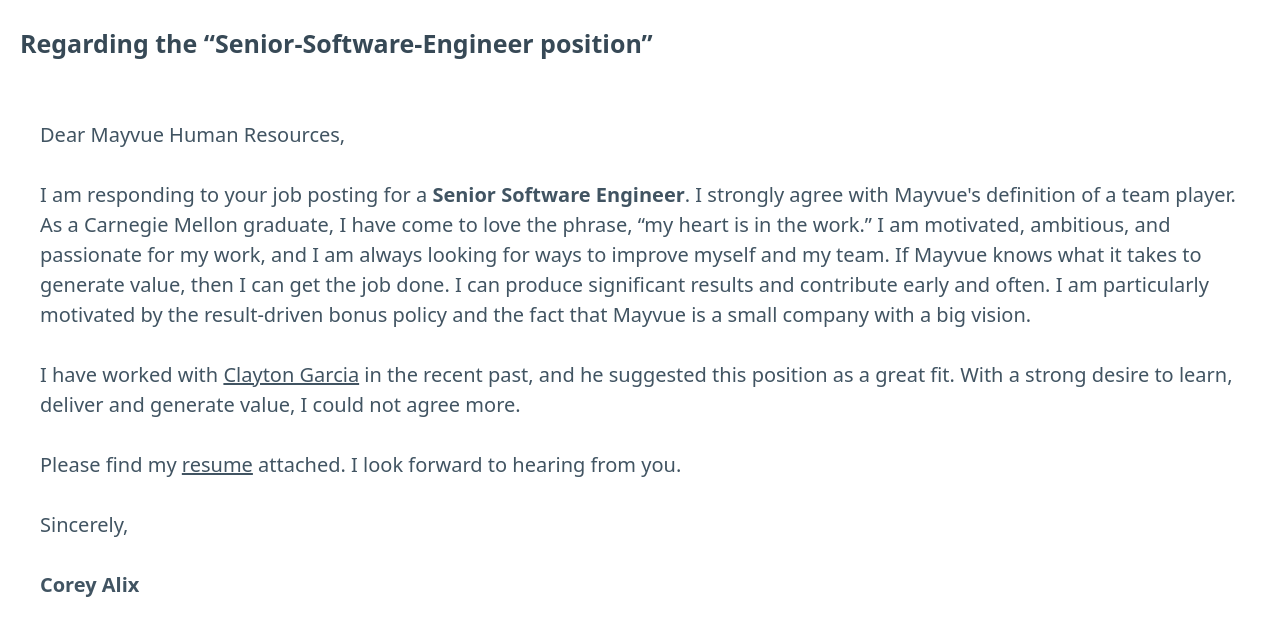
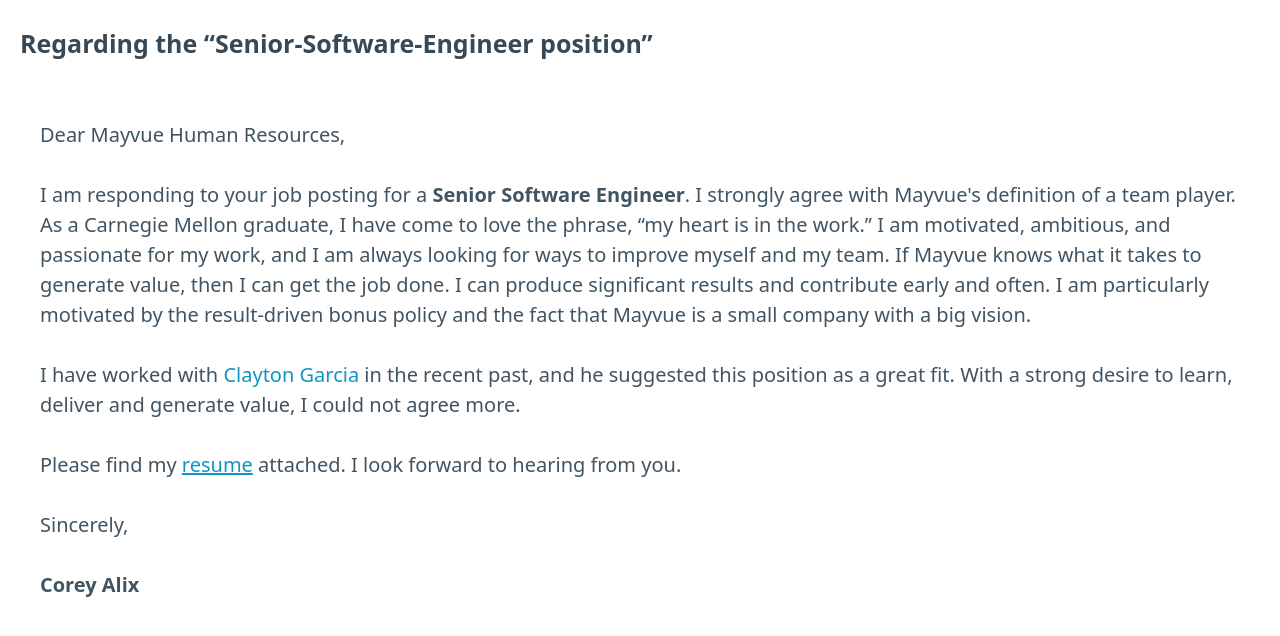
Before and after one commit to ca0v/ca0v, a plain HTML site: page resume/mayvue/cover.html in a window 1280 px wide. Shown: the part 310-946 px from the top of the page. Drawn offline with nearby package versions, Linux system fonts and the light colour scheme.

Commit message:
Draw attention to resume link

```diff
--- a/resume/mayvue/cover.html
+++ b/resume/mayvue/cover.html
@@ -41,8 +41,8 @@
         more.
         <br />
         <br />
-        Please find my <a href="./cv.html">resume</a> attached. I look forward
-        to hearing from you.
+        Please find my <a class="ul" href="./cv.html">resume</a> attached. I
+        look forward to hearing from you.
         <br />
         <br />
         Sincerely, <br /><br />
@@ -55,10 +55,6 @@
     body,
     body > main {
       padding: 1em;
-    }
-    a {
-      color: inherit;
-      text-decoration: underline;
     }
 
     textarea {
```
